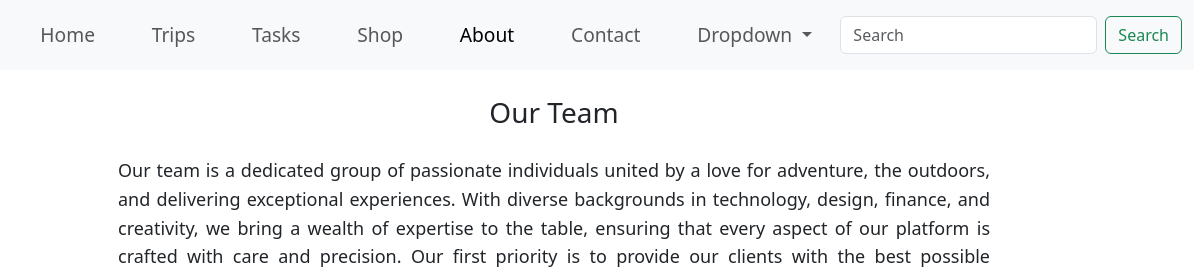
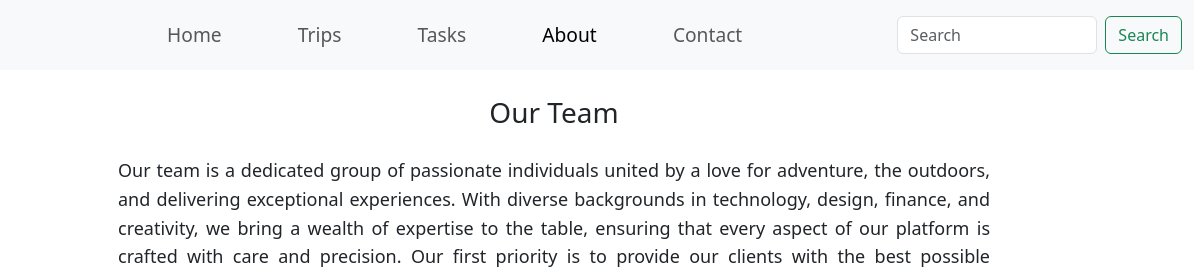
Before and after one commit to panagiotiskoul/MidtermProject, a plain HTML site: page about.html in a window 1280 px wide. Shown: the top 276 px of the page, 86-1280 px from the left. Drawn offline with nearby package versions, Linux system fonts and the light colour scheme.

Commit message:
made further edits to the navbar, gathered links towards the center, added appropriate margins

```diff
--- a/about.html
+++ b/about.html
@@ -42,27 +42,15 @@
                 </button>
 
                 <div class="collapse navbar-collapse" id="navbarSupportedContent">
-                    <ul class="navbar-nav d-flex flex-grow-1 justify-content-between text-center">
+                    <ul class="navbar-nav d-flex flex-grow-1 justify-content-between text-center navlinks">
                         <li class="nav-item flex-fill"> <a class="nav-link" aria-current="page" href="index.html">Home</a></li>
                         <li class="nav-item flex-fill"><a class="nav-link" aria-current="page" href="trips.html">Trips</a></li>
                         <li class="nav-item flex-fill"><a class="nav-link" aria-current="page" href="tasks.html">Tasks</a></li>
-                        <li class="nav-item flex-fill"><a class="nav-link" aria-current="page" href="shop.html">Shop</a></li>
                         <li class="nav-item flex-fill"><a class="nav-link active" aria-current="page" href="about.html">About</a></li>
                         <li class="nav-item flex-fill"><a class="nav-link" aria-current="page" href="contact.html">Contact</a></li>
-                        <li class="nav-item dropdown flex-fill">
-                            <a class="nav-link dropdown-toggle" href="#" role="button" data-bs-toggle="dropdown" aria-expanded="false">
-                                Dropdown
-                            </a>
-                            <ul class="dropdown-menu">
-                                <li><a class="dropdown-item" href="#">Action</a></li>
-                                <li><a class="dropdown-item" href="#">Another action</a></li>
-                                <li><hr class="dropdown-divider"></li>
-                                <li><a class="dropdown-item" href="#">Something else here</a></li>
-                            </ul>
-                        </li>
                     </ul>
-                    <form class="d-flex" role="search">
-                        <input class="form-control me-2" type="search" placeholder="Search" aria-label="Search">
+                    <form class="d-flex justify-content-center" role="search">
+                        <input class="form-control me-2 searchnav" type="search" placeholder="Search" aria-label="Search">
                         <button class="btn btn-outline-success" type="submit">Search</button>
                     </form>
                 </div>
--- a/css/styles.css
+++ b/css/styles.css
@@ -29,6 +29,25 @@
 .navbar {
     padding: 0px;
 }
+
+.navlinks{
+    margin-left: 10%;  /* Adjust the left margin */
+    margin-right: 10%; /* Adjust the right margin */
+}
+
+.searchnav {
+    max-width: 200px; /* Set the maximum width of the input field */
+    width: 100%; /* Allow it to expand up to max-width without breaking responsiveness */
+}
+
+
+/* Apply margin to the search bar only when the navbar collapses (on small screens) */
+@media (max-width: 767px) {
+    .navbar-collapse .d-flex {
+        margin-bottom: 20px;  /* Adjust the margin as needed */
+    }
+}
+
 
 
 
```
Also changed, not shown: contact.html (+3 -15 lines), index.html (+3 -15 lines).
